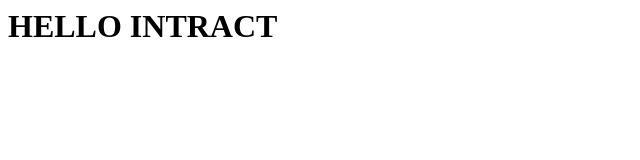
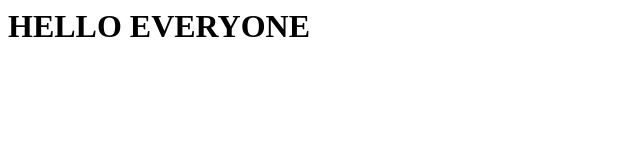
Before and after one commit to adamtridorian/cloud-build-demo, a plain HTML site: page index.html in a window 1280 px wide. Shown: the whole page, without its empty margins (0-640 px from the left). Drawn offline with Linux system fonts and the light colour scheme.

Commit message:
everyone

```diff
--- a/index.html
+++ b/index.html
@@ -1 +1 @@
-<h1>HELLO INTRACT</h1>
+<h1>HELLO EVERYONE</h1>
```
